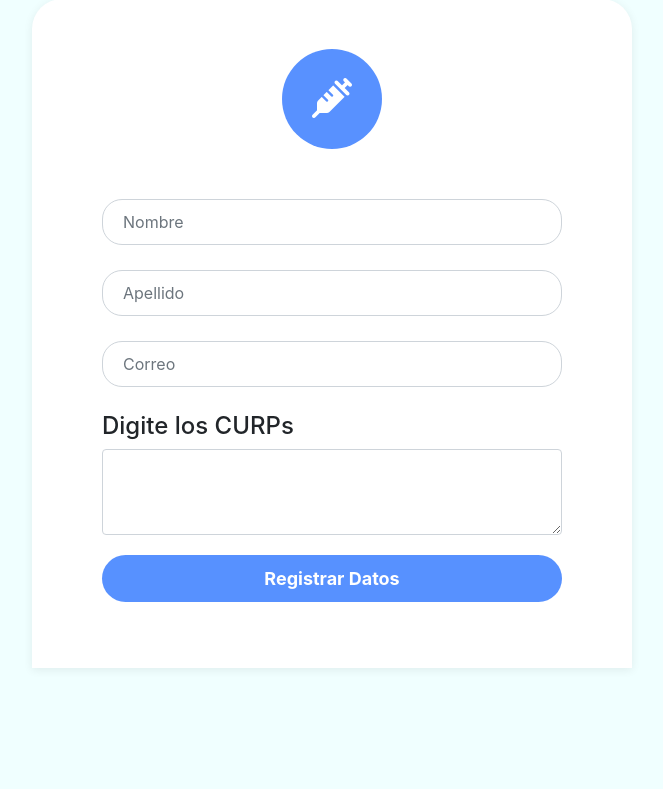
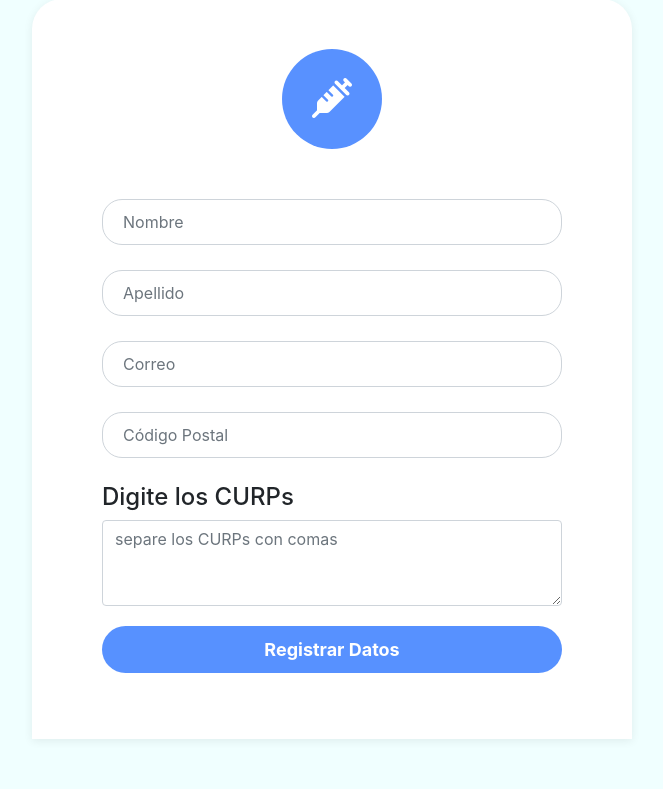
Before and after one commit to ADSI-ITAM-2021/LA-MAQUINA-CEMENTERA, a Flask app: page /varios in a window 1280 px wide. Shown: the part 51-840 px from the top of the page, without its empty margins (308-971 px from the left). Before the commit the page ends 719 px from the top, so only its background shows below. Run offline with Flask 2, Linux system fonts and the light colour scheme; parts of the project's set-up code (start-up, migrations or seed data) failed here and were passed over; some libraries are stand-ins or nearby versions.

Commit message:
varios page

```diff
--- a/pagina-web/app.py
+++ b/pagina-web/app.py
@@ -1,4 +1,4 @@
-from flask import Flask, render_template, url_for, request, redirect
+from flask import Flask, render_template, url_for, request, redirect, flash
 import json
 import requests
 import smtplib, ssl
@@ -7,6 +7,7 @@ import os
 from email.mime.text import MIMEText
 from email.mime.multipart import MIMEMultipart
 from pyfiscal.generate import GenerateRFC, GenerateCURP, GenerateNSS, GenericGeneration
+
 
 
 
@@ -20,6 +21,7 @@ client = pymongo.MongoClient(data['mongo'])
 users = client['lamaquina'].usuarios
 
 app = Flask(__name__)
+app.secret_key = data['mongo']
 
 @app.route('/', methods=['GET', 'POST'])
 def hello_world():
@@ -67,7 +69,7 @@ def confirm(curp):
 	return 'cock'
 
 @app.route('/mapa/<string:zipcode>')
-def registrar(zipc):
+def mapa(zipc):
 	try:
 		postal = int(zipc)
 		#mandar coordinadas al mapa por aqui
@@ -132,12 +134,23 @@ def varios():
 	request_method = request.method
 	if request.method == 'POST':
 		print('not cringe')
+		print(request.form)
 
-	return render_template('varios.html')
+		curps = request.form['texts'].split(',')
+		for c in curps:
+			if(len(c)!=18):
+				flash('Al menos un CURP es incorrecto')
+				return render_template('varios.html', request_method=request_method)
+		#upload to mongodb here
+		#for c in curps:
+
+
+	return render_template('varios.html', request_method=request_method)
 
 
 if __name__ == '__main__':
-	app.run(debug=True)
+    app.run(debug=True)
+
 
 def sendMail(nombre,folio):
     port = 465  # For SSL
--- a/pagina-web/templates/register.html
+++ b/pagina-web/templates/register.html
@@ -8,12 +8,13 @@
     <link href="https://cdnjs.cloudflare.com/ajax/libs/simple-line-icons/2.4.1/css/simple-line-icons.min.css" rel="stylesheet">
     <link rel="stylesheet" href="https://maxcdn.bootstrapcdn.com/bootstrap/4.0.0/css/bootstrap.min.css">
     <link rel="stylesheet" href="{{ url_for('static', filename='css/register.css') }}" />
+    <script src="https://kit.fontawesome.com/81a78cd1d8.js" crossorigin="anonymous"></script>
 </head>
 <body>
     <div class="registration-form">
         <form method='POST' action="{{ url_for('confirm', curp=clav) }}">
             <div class="form-icon">
-                <span><i class="icon icon-user"></i></span>
+                <span><i class="fas fa-syringe"></i></span>
             </div>
             <div class="form-group">
                 <input type="text" class="form-control item" id="username" placeholder="Nombre" required name = "nombre">
--- a/pagina-web/templates/varios.html
+++ b/pagina-web/templates/varios.html
@@ -11,6 +11,9 @@
     <script src="https://kit.fontawesome.com/81a78cd1d8.js" crossorigin="anonymous"></script>
 </head>
 <body>
+
+
+
     <div class="registration-form">
         <form method='POST' action="{{ url_for('varios',request_method=request_method) }}">
             <div class="form-icon">
@@ -26,8 +29,20 @@
                 <input type="email" class="form-control item" id="email" placeholder="Correo" required name="mail">
             </div>
             <div class="form-group">
+                <input type="number" class="form-control item" id="email" placeholder="Código Postal" required name="zipcode">
+            </div>
+            <div class="form-group">
                 <h4>Digite los CURPs</h4>
-                <textarea class="form-control" id="exampleFormControlTextarea1" rows="3" name="texts"></textarea>
+                {% with messages = get_flashed_messages() %}
+                    {% if messages %}
+                        <ul class=flashes>
+                        {% for message in messages %}
+                            <li>{{ message }}</li>
+                         {% endfor %}
+                        </ul>
+                    {% endif %}
+                {% endwith %}
+                <textarea class="form-control" id="exampleFormControlTextarea1" rows="3" name="texts" placeholder="separe los CURPs con comas"></textarea>
             </div>
             <div class="form-group">
                 <button type="submit" class="btn btn-block create-account">Registrar Datos</button>
```
